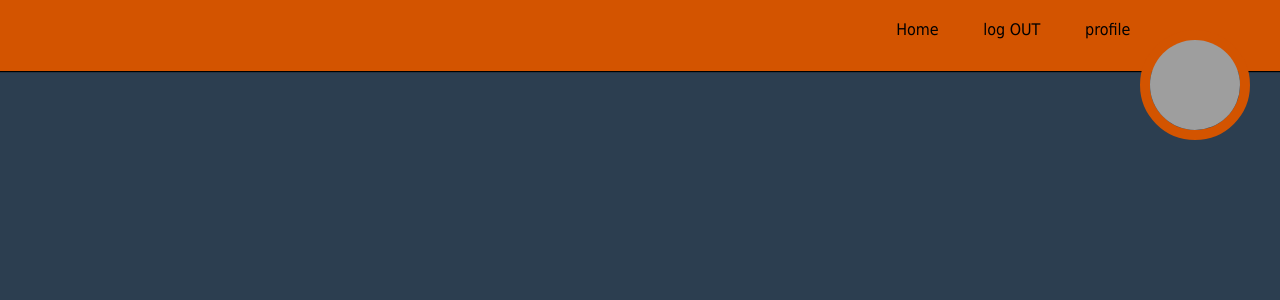
After one commit to Asfak06/Book-Sharing-Hub, a PHP site: template pages/Homepage.php in a window 1280 px wide. The commit adds this page. Shown: the top 300 px of the page. Run offline with PHP 8.4, Linux system fonts and the light colour scheme; the template is opened without the code that fills it, so the values that code supplies are empty; the visitor is signed in with stand-in values (Sample User, id 1); grey boxes are pictures that could not be loaded.

Commit message:
homepage1

```diff
--- /dev/null
+++ b/pages/Homepage.php
@@ -0,0 +1,69 @@
+<!DOCTYPE html>
+<html lang="en">
+
+<head>
+	<meta charset="UTF-8">
+	<title>Home Page</title>
+	<link rel="stylesheet" href="../css/normalize.css">
+	<link rel="stylesheet" href="../css/font-awesome.min.css">
+    <link rel="stylesheet" href="../css/bootstrap.min.css">
+    <style>
+    	*{
+			margin: 0px;
+			padding: 0px;
+			font-family: tahoma;
+		}
+		a{
+			text-decoration: none;
+			color:#000;
+		}
+		ul, ol{
+			list-style:none;
+		}
+		body{
+			background-color:#2c3e50;
+		}
+		.top-bar ul {
+			text-align: right;
+		}
+		.top-bar ul li{
+			display: inline-block;
+			vertical-align: middle;
+			padding: 10px 20px;
+			position: relative;
+		}
+		.top-bar ul li img{
+		      width: 110px;
+		      height: 110px;
+		      border-radius: 50%;
+		      border: 10px solid #d35400;
+		      position: absolute;
+		      top: 10px;
+		      left: -15px;
+		}
+		.top-bar {
+			background-color:#d35400;
+			padding-top: 8px;
+			padding-bottom: 3px;
+			box-shadow: 0px 1px 1px #000;
+			position: fixed;
+			top: 0px;
+			left: 0px;
+			right: 0px;
+			z-index: 9999;
+		}
+    </style>
+</head>
+<body class="home-body">
+	 <div class="top-bar">
+	     	<div class="container">
+              <ul>
+              	<li><a href="home.php">Home</a></li>
+                <li><a href="inc/Logout.php">log OUT</a></li>
+                  <li><a href="profile.php?posta=<?php echo $_SESSION['user_name'];?>"><!--  <?php  echo $_SESSION['user_name'] ; ?> --> profile</a>
+                  </li>
+                  <li><img src="profile/<?php echo  $_SESSION['user_img']; ?>" alt=""></li>
+              </ul>
+          </div>
+     </div>
+</body>
```
Also changed, not shown: index.php (+6 -16 lines).
